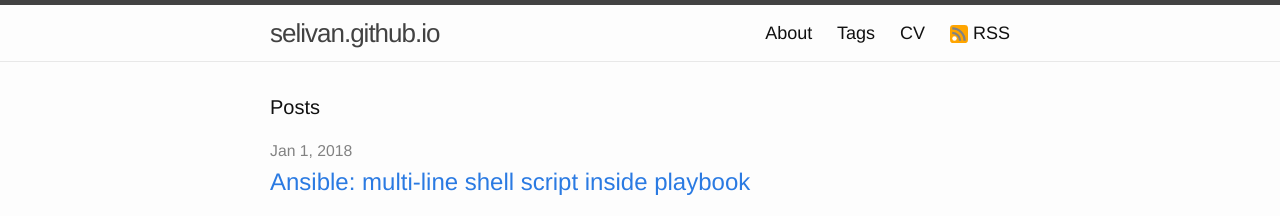
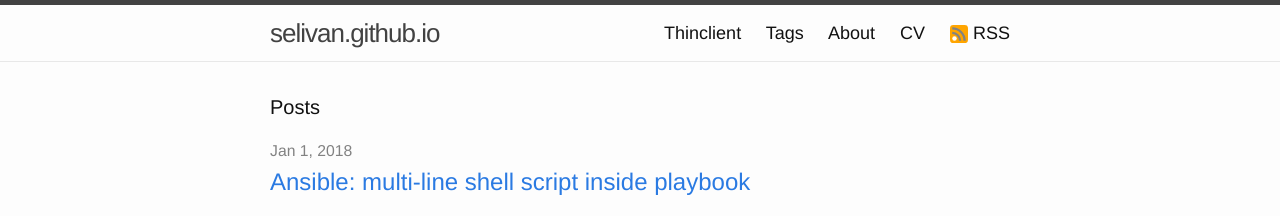
Before and after one commit to selivan/selivan.github.io, a Jekyll site: the page built from index.html, in a window 1280 px wide and 900 px high. Shown: the top 216 px of the window. Built offline with Jekyll 4.4.1, drawn with Linux system fonts in a browser that asks for light colours.

Commit message:
header: add link to Thinclient project

```diff
--- a/_includes/header.html
+++ b/_includes/header.html
@@ -14,8 +14,9 @@
       </a>
 
       <div class="trigger">
+        <a class="page-link" href="https://github.com/selivan/thinclient/blob/master/README.md">Thinclient</a>
+        <a class="page-link" href="/tags">Tags</a>
         <a class="page-link" href="/about">About</a>
-        <a class="page-link" href="/tags">Tags</a>
         <a class="page-link" href="/cv">CV</a>
         <a class="page-link" href="{{ "/feed.xml" | prepend: site.baseurl }}"> <span class="icon icon--github">
         {% include icon-rss.svg %}
```
